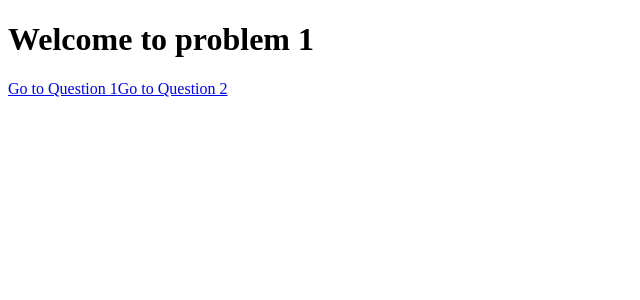
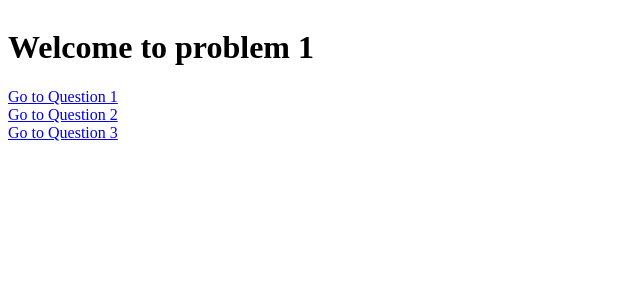
Before and after one commit to jaboulos/react-qs-2023, a React (Create React App) app in the folder client/: page / in a window 1280 px wide. Shown: the top 300 px of the page, without its empty margins (0-640 px from the left). Built offline with nearby package versions, Linux system fonts and the light colour scheme.

Commit message:
add routing for question 2 and 3

```diff
--- a/client/src/App.js
+++ b/client/src/App.js
@@ -4,12 +4,15 @@ import { BrowserRouter as Router, Routes, Route } from 'react-router-dom';
 import { HomePage } from './Homepage';
 import { Solution1a } from './mock-questions/question-1/solution-1a/Solution1a';
 import { Solution2 } from './mock-questions/question-2/solution-2/Solution2';
+import { Solution3 } from './mock-questions/question-3/solution-3/Solution3';
+
 const App = () => {
   return (
     <Router>
       <Routes>
         <Route path='/q1' element={<Solution1a />} />
         <Route path='/q2' element={<Solution2 />} />
+        <Route path='/q3' element={<Solution3 />} />
         <Route path='/' element={<HomePage />} />
       </Routes>
     </Router>
--- a/client/src/Homepage.jsx
+++ b/client/src/Homepage.jsx
@@ -3,10 +3,11 @@ import { Link } from 'react-router-dom';
 
 export const HomePage = () => {
   return (
-    <div>
+    <div style={{display: 'flex', flexDirection:"column"}}>
       <h1>Welcome to problem 1</h1>
       <Link to="/q1">Go to Question 1</Link>
       <Link to="/q2">Go to Question 2</Link>
+      <Link to='/q3'>Go to Question 3</Link>
     </div>
   );
 }
--- a/client/src/mock-questions/question-2/solution-2/Solution2.jsx
+++ b/client/src/mock-questions/question-2/solution-2/Solution2.jsx
@@ -1,10 +1,19 @@
 import React, { useState, useMemo } from 'react';
 import { UseMemoExample } from './UseMemoExample';
 import { UseCallbackExample } from './UseCallbackExample';
+import { useNavigate } from 'react-router-dom';
 
 export const Solution2 = () => {
+
+  const navigate = useNavigate();
+
+  const goBack = () => {
+    navigate('/');
+  };
+
   return (
     <div>
+      <button onClick={goBack}>Back</button>
       <h1>useMemo EXAMPLE</h1>
       <UseMemoExample />
       <h1 style={{marginTop: '35px'}}>useCallback EXAMPLE</h1>
```
